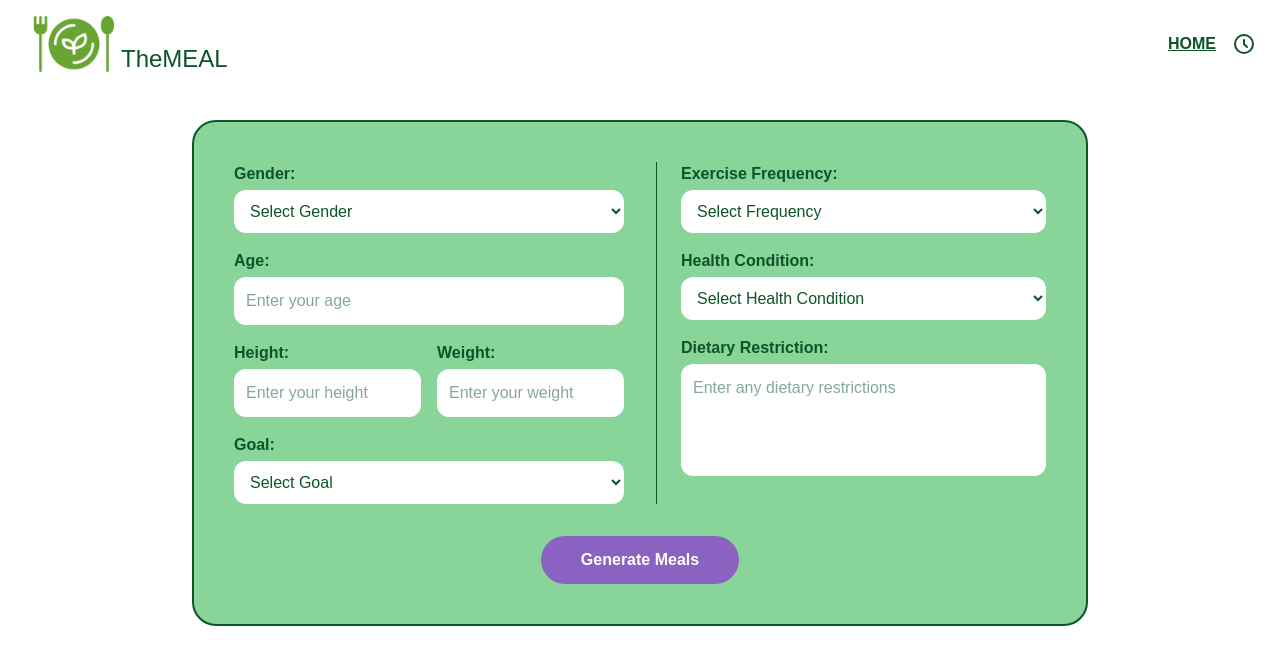
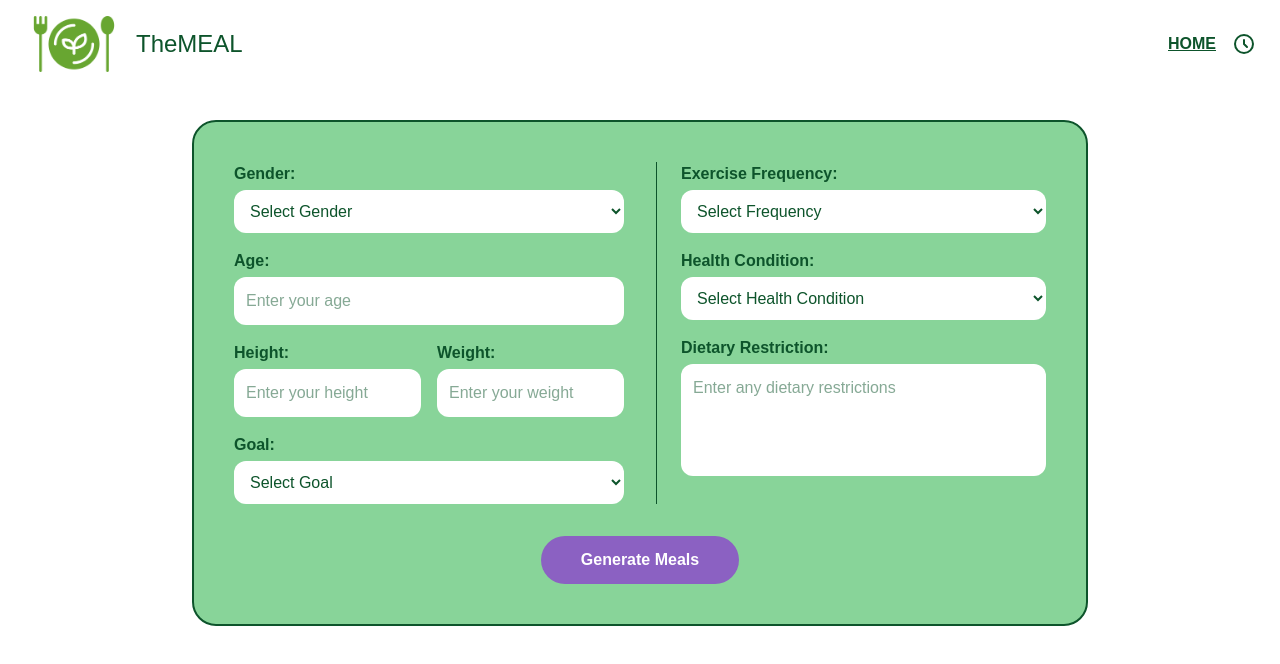
Before and after one commit to TramTonne/theMeal, a Next.js app: page /generate in a window 1280 px wide. Shown: the top 664 px of the page. Built offline with nearby package versions, Linux system fonts and the light colour scheme.

Commit message:
Update everything

```diff
--- a/app/generate/page.js
+++ b/app/generate/page.js
@@ -73,7 +73,7 @@ export default function GeneratePage() {
       <div className="flex justify-between items-center mb-12">
         <div className="flex items-center gap-3">
           <Image src="/images/logo.png" alt="TheMEAL logo" width={100} height={100} />
-          <h1 className="text-2xl font-lexend text-green-900  relative top-[15px] left-[-15px]">TheMEAL</h1>
+          <h1 className="text-2xl font-lexend text-green-900">TheMEAL</h1>
         </div>
         <div className="flex items-center gap-4">
           <Link href="/">
```
Also changed, not shown: pages/api/generate.js (line endings or trailing spaces).
